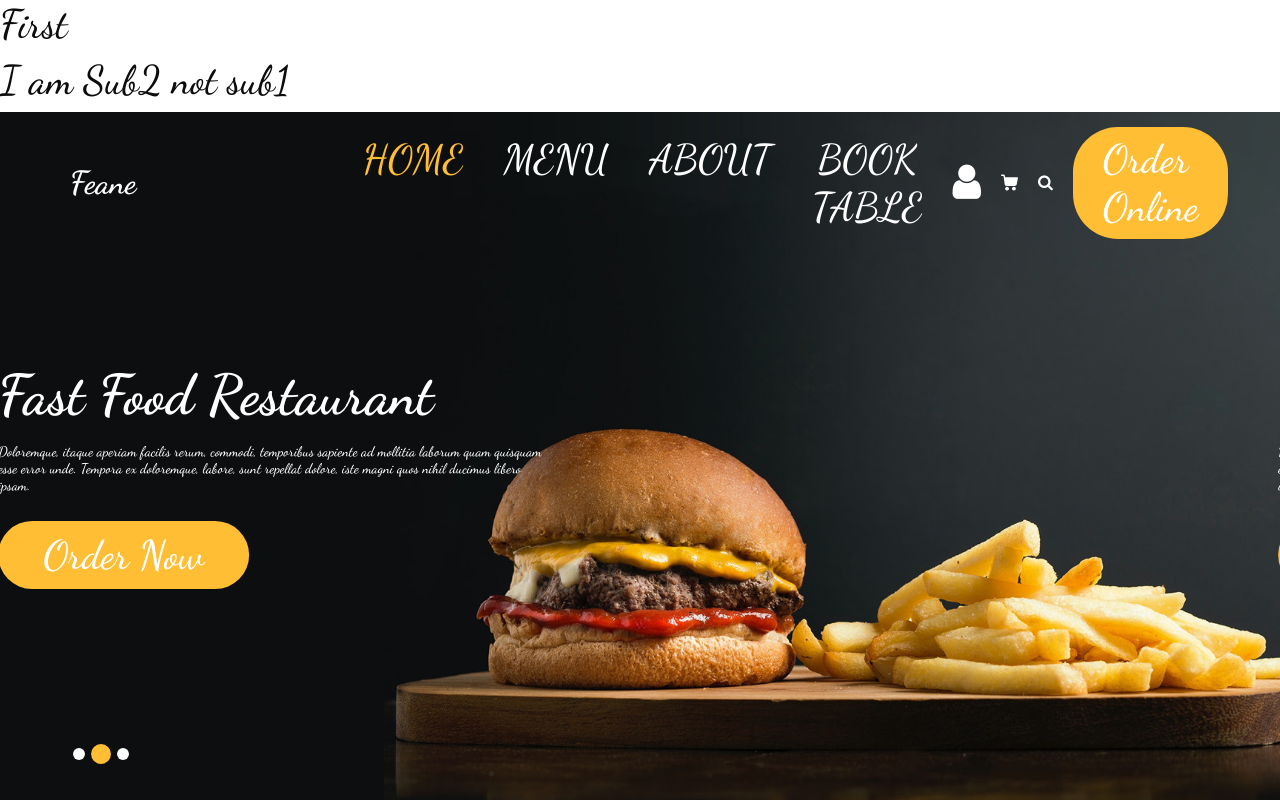
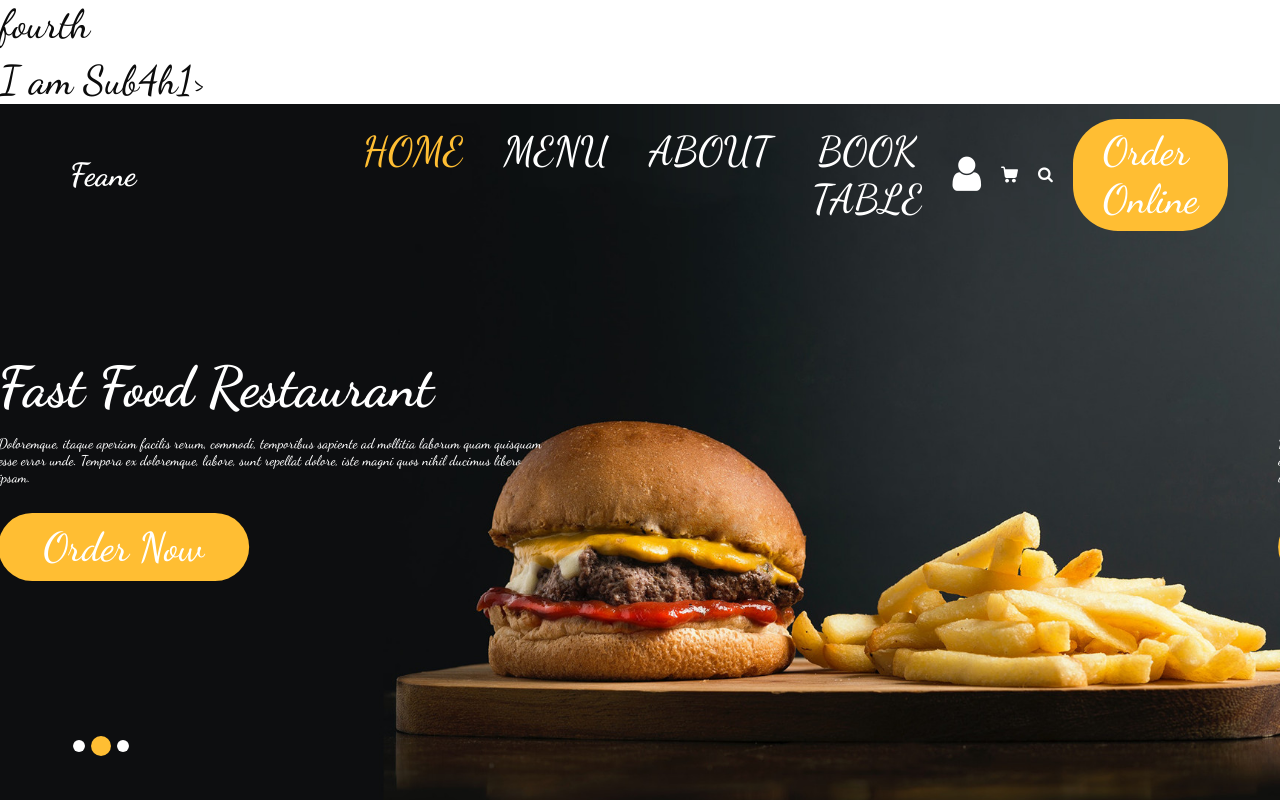
Before and after one commit to devikasq/temp2, a plain HTML site: page feane-1.0.0/index.html in a window 1280 px wide. Shown: the top 800 px of the page. Drawn offline with nearby package versions, Linux system fonts and the light colour scheme; some packages are replaced by stand-ins of ours.

Commit message:
sub4 commit

```diff
--- a/feane-1.0.0/index.html
+++ b/feane-1.0.0/index.html
@@ -33,8 +33,8 @@
 </head>
 
 <body>
-<h1>First </h1>
-<h1>I am Sub2 not sub1<h1>
+<h1>fourth</h1>
+<h1>I am Sub4h1>
   <div class="hero_area">
     <div class="bg-box">
       <img src="images/hero-bg.jpg" alt="">
```
